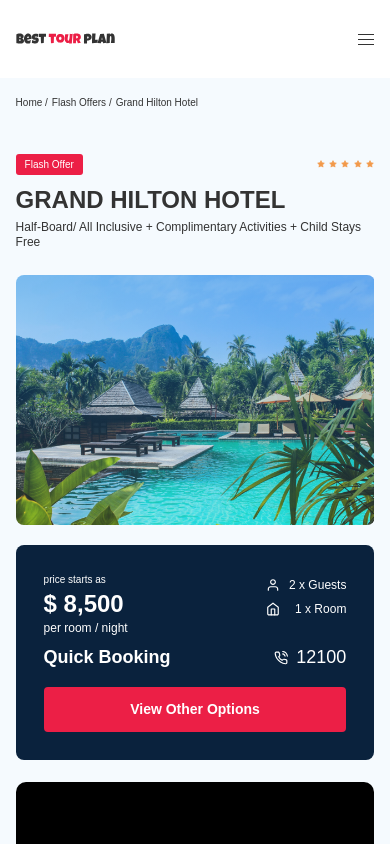
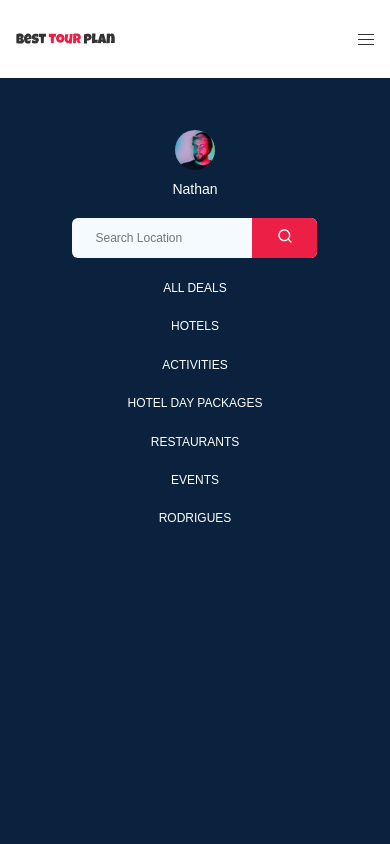
Before and after one commit to OrtexIsArtem/GLo-tour-plan, a website: page src/index.html in a window 390 px wide. Both pictures are taken after a click on the button 366 px from the left and 39 px from the top of the page. Shown: the top 844 px of the page. Drawn offline with nearby package versions, Linux system fonts and the light colour scheme; a web font is replaced by a local one.

Commit message:
create: added mobile menu

```diff
--- a/src/index.html
+++ b/src/index.html
@@ -19,7 +19,7 @@
 
 <body>
 
-<header class="navbar">
+<header class="navbar navbar__mobile_fixed">
   <div class="container">
 
     <div class="navbar-top">
@@ -27,14 +27,14 @@
         <img src="img/Best-tour-plan-logo-H.svg" alt="logo: Best-tour-plan-logo" class="logo__image">
       </a>
 
-      <form action="#" class="search navbar__search">
+      <form action="#" class="search navbar__search navbar__search_mobile_hidden">
         <input placeholder="Search Location" type="text" class="search__input">
         <button class="search__button">
           <img src="img/search.svg" alt="search button">
         </button>
       </form>
 
-      <a href="#" class="user navbar__user">
+      <a href="#" class="user navbar__user navbar__user_mobile_hidden">
         <img src="img/user-avatar.jpg" alt="avatar: Nathan" class="avatar user__avatar">
         <span class="user__name">Nathan</span>
       </a>
@@ -50,6 +50,20 @@
   <div class="navbar-bottom">
     <div class="container">
       <ul class="navbar-menu">
+        <li class="navbar-menu__item navbar-menu__item_mobile_visible">
+          <a href="#" class="user navbar__user navbar__user_mobile_visible">
+            <img src="img/user-avatar.jpg" alt="avatar: Nathan" class="avatar user__avatar">
+            <span class="user__name user__name--light">Nathan</span>
+          </a>
+        </li>
+        <li class="navbar-menu__item navbar-menu__item_mobile_visible">
+          <form action="#" class="search navbar__search navbar__search_mobile_visible">
+            <input placeholder="Search Location" type="text" class="search__input search__input_mobile">
+            <button class="search__button">
+              <img src="img/search.svg" alt="search button">
+            </button>
+          </form>
+        </li>
         <li class="navbar-menu__item"><a href="#" class="navbar-menu__link">All Deals</a></li>
         <li class="navbar-menu__item"><a href="#" class="navbar-menu__link">Hotels</a></li>
         <li class="navbar-menu__item"><a href="#" class="navbar-menu__link">Activities</a></li>
--- a/src/js/script.js
+++ b/src/js/script.js
@@ -0,0 +1,5 @@
+const menuButton = document.querySelector('.menu-button')
+
+menuButton.addEventListener('click', () => {
+  document.querySelector('.navbar-bottom').classList.toggle('navbar-bottom--visible')
+})
--- a/src/sass/_media.sass
+++ b/src/sass/_media.sass
@@ -142,12 +142,55 @@
         grid-column: 1
 
 @media (max-width: 767px)
+  body
+    padding-top: 78px
   .container
     max-width: 576px
     width: 92%
   .navbar
-    &__search, &-menu, &__user
+
+    &__user, &__search
+      &_mobile
+        &_hidden
+          display: none
+
+        &_visible
+          display: flex
+
+    &__user
+      flex-direction: column
+      justify-content: center
+
+    &-bottom
       display: none
+      position: fixed
+      left: 0
+      right: 0
+      bottom: 0
+      top: 78px
+      padding-top: 30px
+
+      &--visible
+        display: block
+        overflow-y: auto
+
+    &-menu
+      flex-direction: column
+
+      &__item
+        margin-bottom: 20px
+
+        &_mobile
+          &_visible
+            display: block
+
+    &__mobile
+      &_fixed
+        position: fixed
+        top: 0
+        left: 0
+        right: 0
+        z-index: 5
   .menu
     &-button
       width: 16px
@@ -165,6 +208,16 @@
         width: 16px
         height: 1px
         background-color: $text-color
+  .search__input
+    &_mobile
+      width: 245px
+
+  .user
+    &__name
+      &--light
+        color: $light
+        margin-left: 0
+        margin-top: 10px
   .stars
     flex-basis: auto
   .hotel
--- a/src/sass/blocks/_header.sass
+++ b/src/sass/blocks/_header.sass
@@ -1,18 +1,23 @@
 .navbar
   background-color: $light
+
   &-top
     display: flex
     align-items: center
     justify-content: space-between
     padding-top: 40px
     padding-bottom: 40px
+
     &__menu-button
       display: none
+
   &__search
     margin-right: auto
     margin-left: 108px
+
   &-bottom
     background-color: $dark
+
   &-menu
     list-style: none
     margin: 0
@@ -20,11 +25,18 @@
     display: flex
     align-items: center
     justify-content: space-between
+
     &__link
       color: $light
       text-decoration: none
       text-transform: uppercase
       line-height: 18px
+
+    &__item
+      &_mobile
+        &_visible
+          display: none
+
 .logo
   width: 177px
 
@@ -34,6 +46,7 @@
   overflow: hidden
   border-radius: 6px
   height: 40px
+
   &__input
     width: 350px
     height: 100%
@@ -44,6 +57,7 @@
     color: $text-color
     line-height: 15px
     padding-right: 75px
+
   &__button
     position: absolute
     top: 0
@@ -52,6 +66,7 @@
     width: 65px
     border: none
     background-color: $primary
+
 .user
   display: flex
   align-items: center
@@ -62,6 +77,7 @@
     height: 40px
     border-radius: 50%
     object-fit: cover
+
   &__name
     margin-left: 18px
     font-size: 14px
```
Also changed, not shown: README.md, src/css/style.css, src/img/readme-img/lesson-26_menu.jpg (added), 1 other file.
